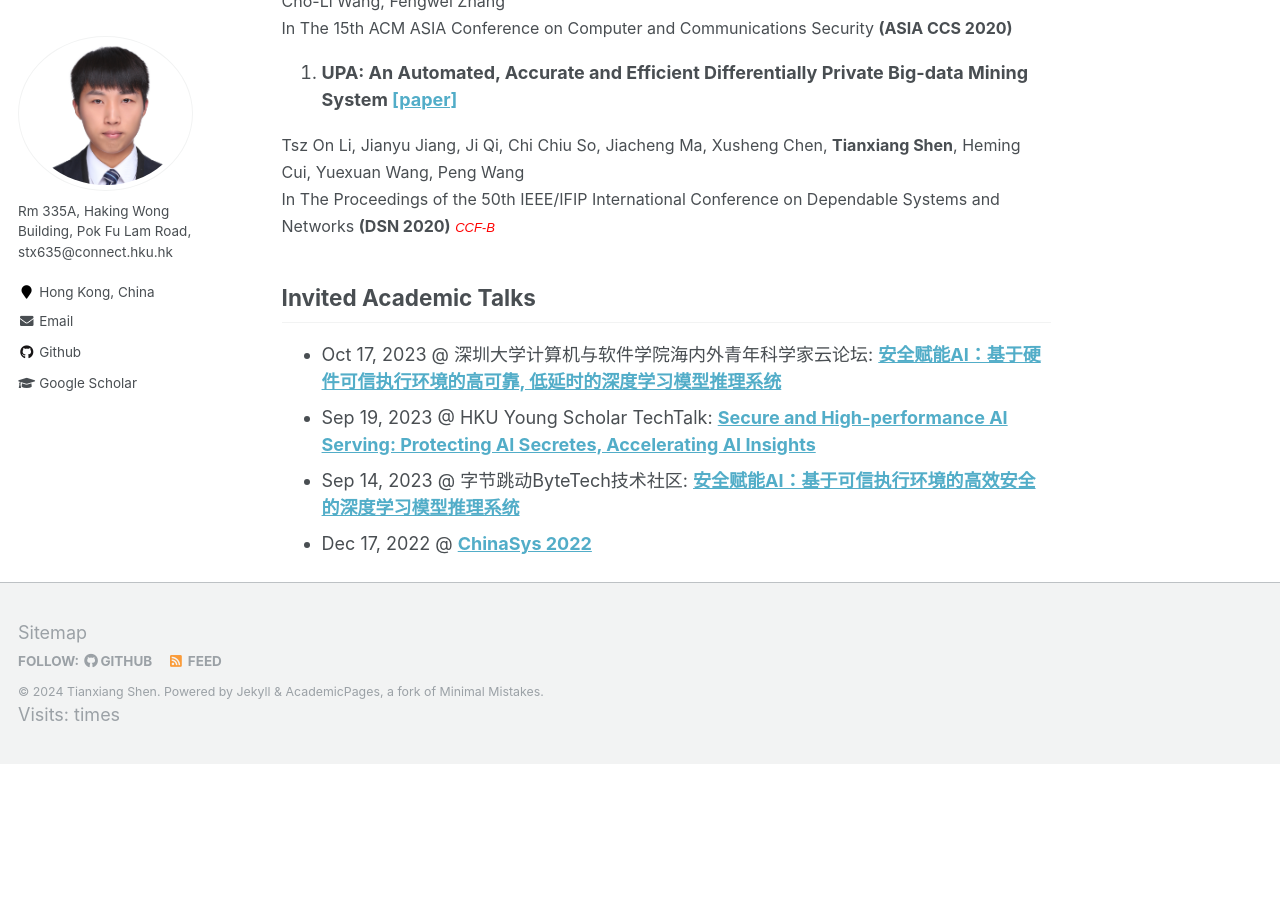
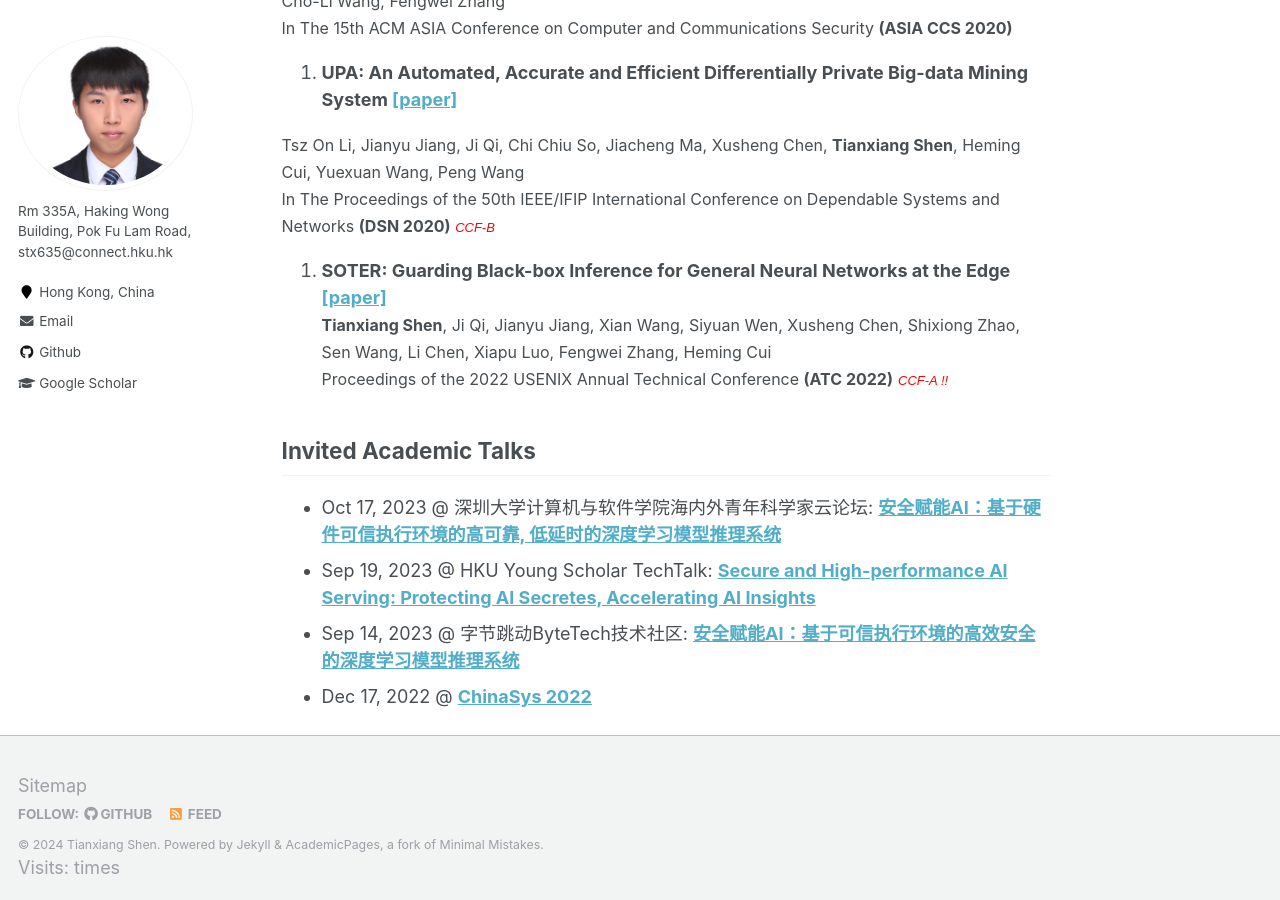
Before and after one commit to tianxiang999/tianxiang999.github.io, a Jekyll site: the page built from _pages/about.md, in a window 1280 px wide and 900 px high, scrolled down 1933 px. Built offline with Jekyll 4.4.1, drawn with Linux system fonts in a browser that asks for light colours; comment, search, counter and statistics services are not loaded; before the commit the page ends 2697 px from its top, so only the background shows below that.

Commit message:
Update about.md

```diff
--- a/_pages/about.md
+++ b/_pages/about.md
@@ -38,15 +38,13 @@ Publications
    <strong>(TDSC 2021)</strong></font><font size="2" face="arial"
    color="red"><i>CCF-A !!</i></font>
 
-3. <strong>AGRNav: Efficient and Energy-Saving Autonomous Navigation for Air-Ground Robots in Occlusion-Prone Environments [[paper]]()</strong>
+3. <strong>AGRNav: Efficient and Energy-Saving Autonomous Navigation for Air-Ground Robots in Occlusion-Prone Environments [[paper]](https://jmwang0117.github.io/AGRNav.pdf)</strong>
   <br>
    <font size="3">Junming Wang, Zekai Sun, Xiuxian Guan, <strong>Tianxiang
    Shen</strong>, Zonyuan Zhang, Tianyang Duan, Dong Huang, Shixiong Zhao, Heming Cui<br>2024 IEEE International Conference on Robotics and Automation <strong>(ICRA 2024)</strong></font><font
    size="2" face="arial" color="red"><i>CCF-B</i></font>
 
-
-
-4. <strong>CRONUS: Fault-isolated, Secure and High-performance Heterogeneous Computing for Trusted Execution Environments [[paper]]()</strong>
+4. <strong>CRONUS: Fault-isolated, Secure and High-performance Heterogeneous Computing for Trusted Execution Environments [[paper]](https://i.cs.hku.hk/~heming/papers/micro22-cronus.pdf)</strong>
   <br>
    <font size="3">Jianyu Jiang, Qi Ji, <strong>Tianxiang Shen</strong>, Xusheng Chen, Shixiong Zhao, Sen Wang, Li Chen, Gong Zhang, Xiapu Luo, Heming Cui<br>The 55th ACM/IEEE International Symposium on Microarchitecture <strong>(MICRO 2022)</strong></font><font size="2" face="arial" color="red"><i>CCF-A !!</i></font>
 
@@ -83,18 +81,24 @@ Publications
    <font size="3">Jianyu Jiang, Xusheng Chen, TszOn Li, Cheng Wang,
    <strong>Tianxiang Shen</strong>, Shixiong Zhao, Heming Cui, Cho-Li Wang,
    Fengwei Zhang<br>In The 15th ACM ASIA Conference on Computer and Communications
-   Security <strong>(ASIA CCS 2020)</strong> </font>
+   Security <strong>(ASIA CCS 2020)</strong></font>
 
 10. <strong>Uranus: Simple, efficient sgx programming and its applications [[paper]](https://i.cs.hku.hk/~heming/papers/asiaccs20-uranus.pdf)</strong>
   <br>
    <font size="3">Jianyu Jiang, Xusheng Chen, TszOn Li, Cheng Wang,
    <strong>Tianxiang Shen</strong>, Shixiong Zhao, Heming Cui, Cho-Li Wang,
    Fengwei Zhang<br>In The 15th ACM ASIA Conference on Computer and Communications
-   Security <strong>(ASIA CCS 2020)</strong> </font>
+   Security <strong>(ASIA CCS 2020)</strong></font>
 
 10. <strong>UPA: An Automated, Accurate and Efficient Differentially Private Big-data Mining System [[paper]](https://i.cs.hku.hk/~heming/papers/dsn20-upa.pdf)</strong>
   <br>
    <font size="3">Tsz On Li, Jianyu Jiang, Ji Qi, Chi Chiu So, Jiacheng Ma, Xusheng Chen, <strong>Tianxiang Shen</strong>, Heming Cui, Yuexuan Wang, Peng Wang<br>In The Proceedings of the 50th IEEE/IFIP International Conference on Dependable Systems and Networks <strong>(DSN 2020)</strong> </font><font size="2" face="arial" color="red"><i>CCF-B</i></font>
+
+1. <strong>SOTER: Guarding Black-box Inference for General Neural Networks at the Edge [[paper]](https://www.usenix.org/system/files/atc22-shen.pdf)</strong>
+  <br>
+   <font size="3"><strong>Tianxiang Shen</strong>, Ji Qi, Jianyu Jiang, Xian
+   Wang, Siyuan Wen, Xusheng Chen, Shixiong Zhao, Sen Wang, Li Chen, Xiapu Luo,
+   Fengwei Zhang, Heming Cui<br>Proceedings of the 2022 USENIX Annual Technical Conference <strong>(ATC 2022)</strong></font><font size="2" face="arial" color="red"><i>CCF-A !!</i></font>
 
 
 Invited Academic Talks
```
